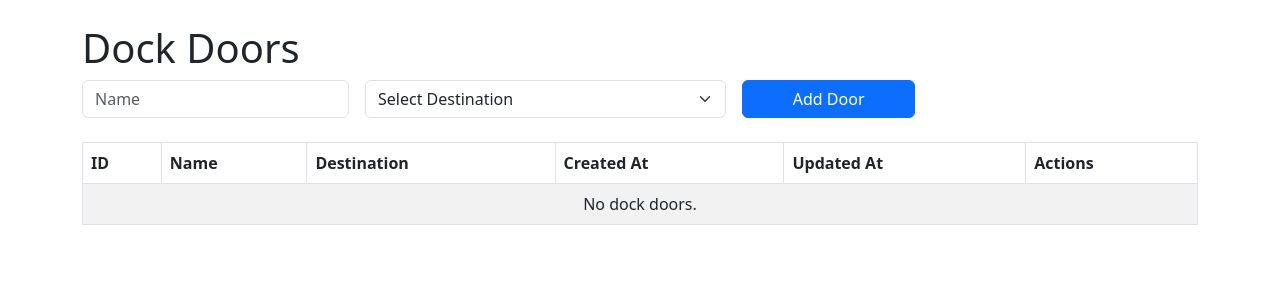
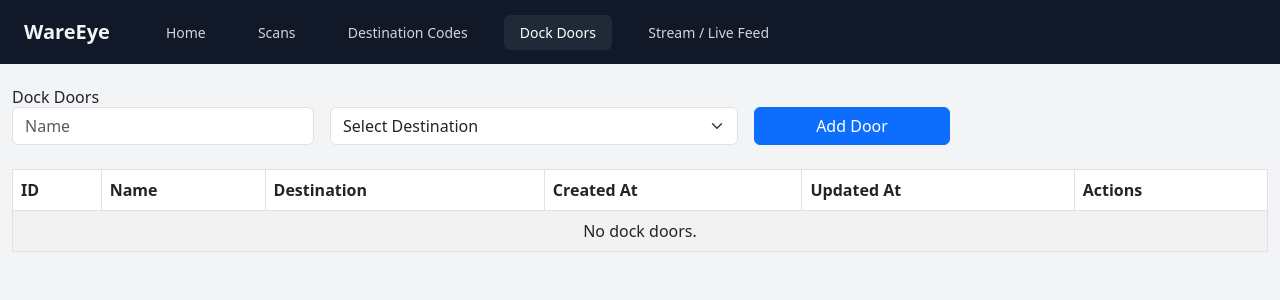
Before and after one commit to kamekazz/WareEye, a Flask app: page /dock-doors in a window 1280 px wide. Shown: the top 300 px of the page. Run offline with Flask 3, Linux system fonts and the light colour scheme; some libraries are stand-ins or nearby versions.

Commit message:
Add Tailwind navigation header

```diff
--- a/Server/templates/base.html
+++ b/Server/templates/base.html
@@ -3,9 +3,40 @@
   <head>
     <meta charset="utf-8">
     <title>WareEye</title>
+    <script src="https://cdn.tailwindcss.com"></script>
     <link rel="stylesheet" href="https://cdn.jsdelivr.net/npm/bootstrap@5.3.0/dist/css/bootstrap.min.css">
   </head>
-  <body>
+  <body class="bg-gray-100">
+    <nav class="bg-gray-900 text-gray-100">
+      <div class="max-w-7xl mx-auto px-4 sm:px-6 lg:px-8">
+        <div class="flex items-center justify-between h-16">
+          <div class="flex items-center">
+            <a href="{{ url_for('scan.hello') }}" class="text-xl font-semibold">WareEye</a>
+            <div class="hidden md:block ml-10 space-x-4">
+              <a href="{{ url_for('scan.hello') }}" class="px-3 py-2 rounded-md text-sm font-medium {% if request.endpoint == 'scan.hello' %}bg-gray-800 text-white{% else %}text-gray-300 hover:bg-gray-800 hover:text-white{% endif %}">Home</a>
+              <a href="{{ url_for('scan.list_scans') }}" class="px-3 py-2 rounded-md text-sm font-medium {% if request.endpoint == 'scan.list_scans' %}bg-gray-800 text-white{% else %}text-gray-300 hover:bg-gray-800 hover:text-white{% endif %}">Scans</a>
+              <a href="{{ url_for('scan.list_destination_codes') }}" class="px-3 py-2 rounded-md text-sm font-medium {% if request.endpoint == 'scan.list_destination_codes' %}bg-gray-800 text-white{% else %}text-gray-300 hover:bg-gray-800 hover:text-white{% endif %}">Destination Codes</a>
+              <a href="{{ url_for('scan.list_dock_doors') }}" class="px-3 py-2 rounded-md text-sm font-medium {% if request.endpoint == 'scan.list_dock_doors' %}bg-gray-800 text-white{% else %}text-gray-300 hover:bg-gray-800 hover:text-white{% endif %}">Dock Doors</a>
+              <a href="#" class="px-3 py-2 rounded-md text-sm font-medium text-gray-300 hover:bg-gray-800 hover:text-white">Stream / Live Feed</a>
+            </div>
+          </div>
+          <div class="md:hidden">
+            <button id="mobile-menu-button" class="text-gray-300 hover:text-white focus:outline-none focus:ring-2 focus:ring-offset-2 focus:ring-offset-gray-800 focus:ring-white">
+              <svg class="h-6 w-6" xmlns="http://www.w3.org/2000/svg" fill="none" viewBox="0 0 24 24" stroke="currentColor">
+                <path stroke-linecap="round" stroke-linejoin="round" stroke-width="2" d="M4 6h16M4 12h16M4 18h16" />
+              </svg>
+            </button>
+          </div>
+        </div>
+      </div>
+      <div id="mobile-menu" class="hidden md:hidden px-2 pt-2 pb-3 space-y-1">
+        <a href="{{ url_for('scan.hello') }}" class="block px-3 py-2 rounded-md text-base font-medium {% if request.endpoint == 'scan.hello' %}bg-gray-800 text-white{% else %}text-gray-300 hover:bg-gray-800 hover:text-white{% endif %}">Home</a>
+        <a href="{{ url_for('scan.list_scans') }}" class="block px-3 py-2 rounded-md text-base font-medium {% if request.endpoint == 'scan.list_scans' %}bg-gray-800 text-white{% else %}text-gray-300 hover:bg-gray-800 hover:text-white{% endif %}">Scans</a>
+        <a href="{{ url_for('scan.list_destination_codes') }}" class="block px-3 py-2 rounded-md text-base font-medium {% if request.endpoint == 'scan.list_destination_codes' %}bg-gray-800 text-white{% else %}text-gray-300 hover:bg-gray-800 hover:text-white{% endif %}">Destination Codes</a>
+        <a href="{{ url_for('scan.list_dock_doors') }}" class="block px-3 py-2 rounded-md text-base font-medium {% if request.endpoint == 'scan.list_dock_doors' %}bg-gray-800 text-white{% else %}text-gray-300 hover:bg-gray-800 hover:text-white{% endif %}">Dock Doors</a>
+        <a href="#" class="block px-3 py-2 rounded-md text-base font-medium text-gray-300 hover:bg-gray-800 hover:text-white">Stream / Live Feed</a>
+      </div>
+    </nav>
     <div class="container mt-4">
       {% with messages = get_flashed_messages(with_categories=true) %}
         {% if messages %}
@@ -16,5 +47,12 @@
       {% endwith %}
       {% block content %}{% endblock %}
     </div>
+    <script>
+      const btn = document.getElementById('mobile-menu-button');
+      const menu = document.getElementById('mobile-menu');
+      btn?.addEventListener('click', () => {
+        menu.classList.toggle('hidden');
+      });
+    </script>
   </body>
 </html>
```
